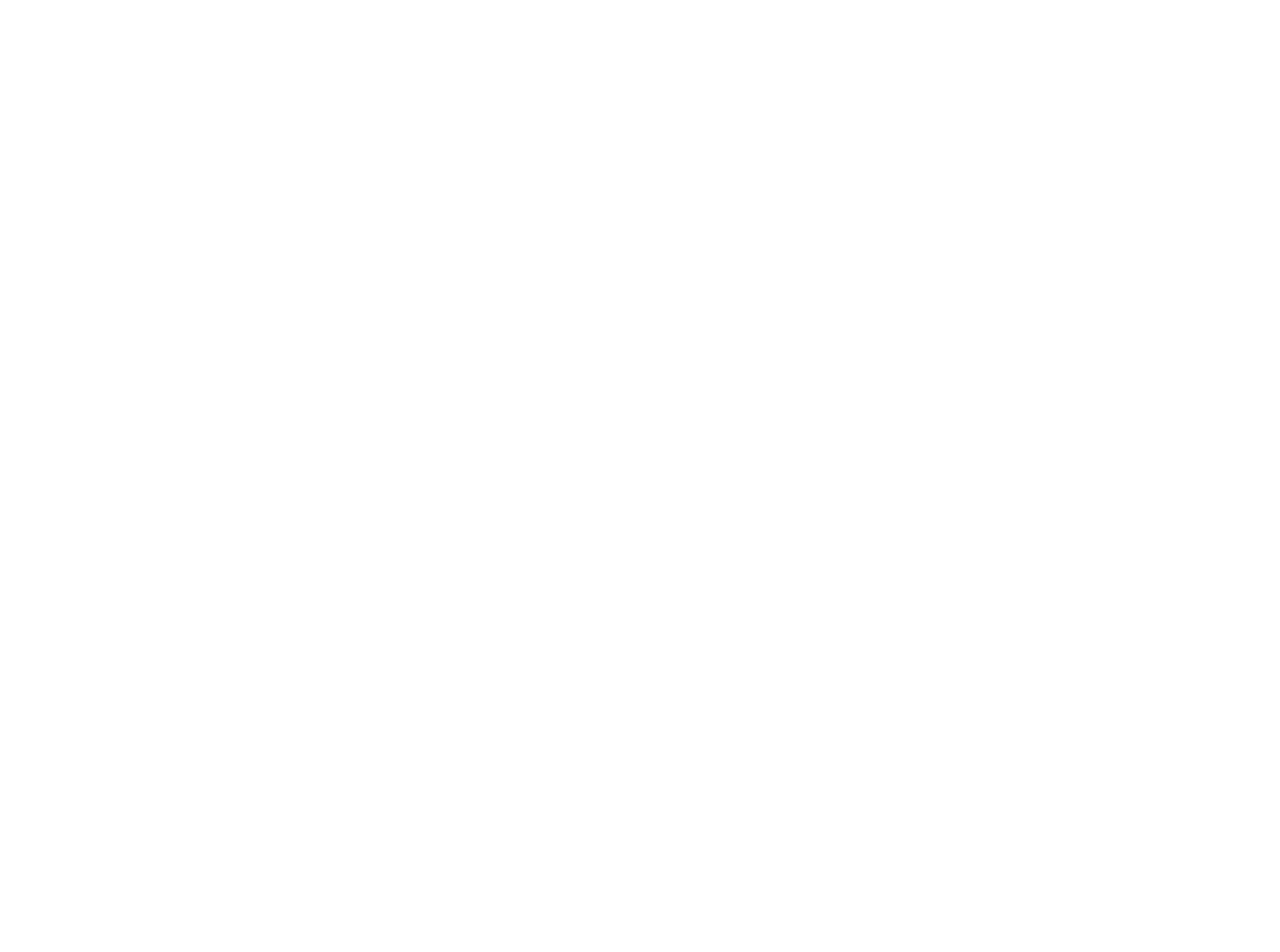
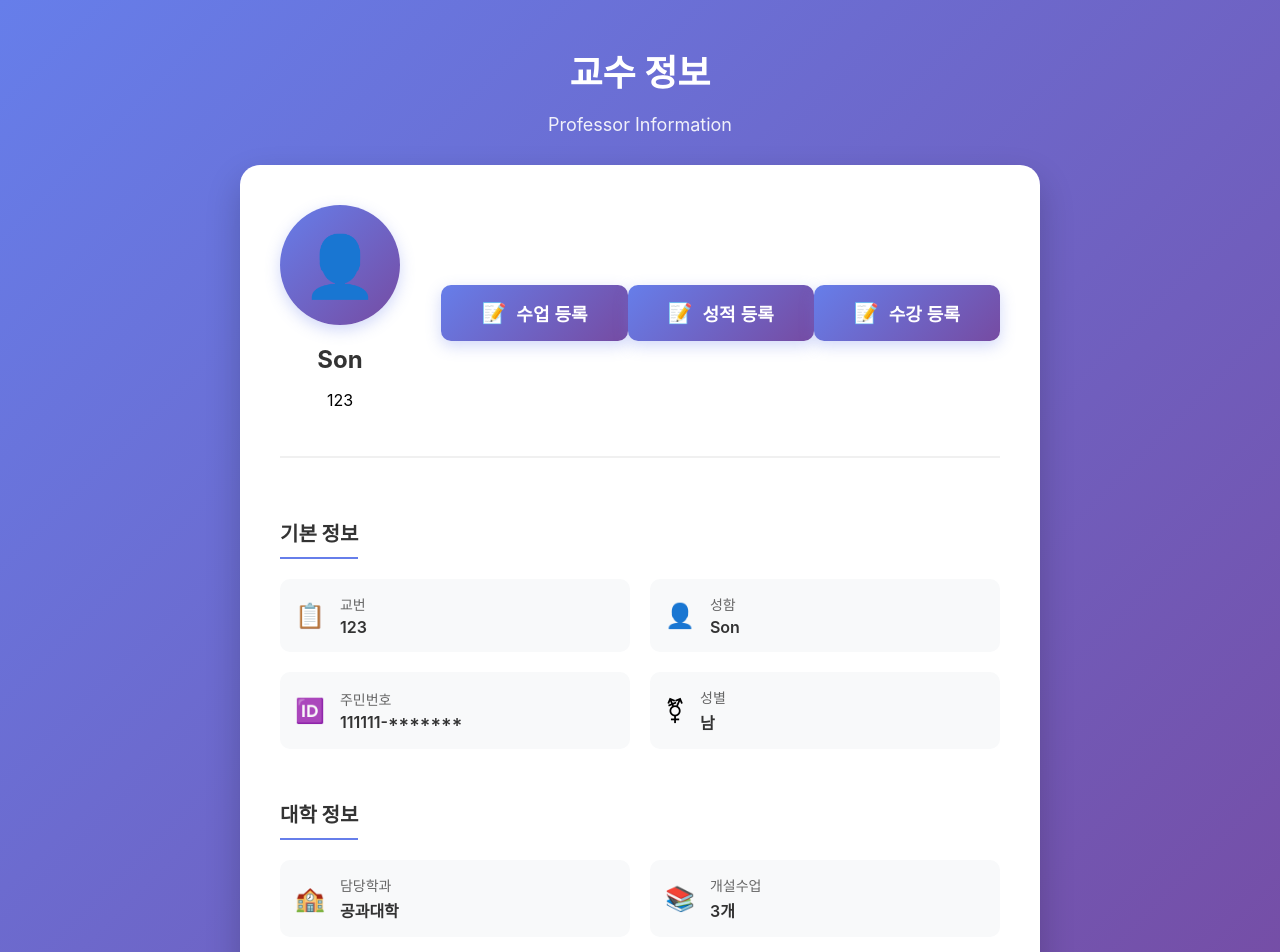
Before and after one commit to SeungJunLee-01/university, a React (Create React App) app in the folder front/tumb/: page /Professor/PfProfile in a window 1280 px wide. Before the commit this address had no page. Shown: the top 952 px of the page. Before the commit the page ends 800 px from the top, so only its background shows below. Built offline with nearby package versions, Linux system fonts and the light colour scheme.

Commit message:
로그인 수정, 교수프로필 완

```diff
--- a/front/tumb/src/App.js
+++ b/front/tumb/src/App.js
@@ -3,6 +3,10 @@
 import SignUp from './Pages/SignUp';
 import Profile from './Pages/Students/Profile';
 import Application from './Pages/Students/Application';
+import PfProfile from './Pages/Professor/PfProfile';
+import Addclass from './Pages/Professor/AddClass';
+import AddScore from './Pages/Professor/AddScore';
+import AddStu from './Pages/Professor/AddStu';
 
 const App = () => {
 
@@ -14,6 +18,10 @@
                 <Route path='/SignUp' element={<SignUp/>}/>
                 <Route path='/Students/Profile' element={<Profile/>}/>
                 <Route path='/Students/Application' element={<Application/>}/>
+                <Route path='/Professor/PfProfile' element={<PfProfile/>}/>
+                <Route path='/Professor/PfProfile/Addclass' element={<Addclass/>}/>
+                <Route path='/Professor/PfProfile/AddScore' element={<AddScore/>}/>
+                <Route path='/Professor/PfProfile/AddStu' element={<AddStu/>}/>
             </Routes>
           </BrowserRouter>
         </div>
--- a/front/tumb/src/Pages/Log_in.jsx
+++ b/front/tumb/src/Pages/Log_in.jsx
@@ -5,16 +5,28 @@
 function Log_in() {
     const navigate = useNavigate();
 
-    const id = '123';   //초기 아이디 비번 설정 나중에 지울것
-    const pw = '123';
+
+    const user = {id: '123',pw: '123',role: 'professor'}
+
 
     const [inputId, setInputid] = useState('');
     const [inputPw, setInputpw] = useState('');
 
+
     const idcheck = () => { //로그인 함수
-        if((id === inputId) && (pw === inputPw)) {
-            alert('로그인 완료');
-            navigate('/students/Profile');
+        if((user.id === inputId) && (user.pw === inputPw)) {
+            if(user.role == 'student'){
+                alert('로그인 완료');
+                navigate('/students/Profile');
+            }
+            else if(user.role == 'professor'){
+                alert('로그인 완료');
+                navigate('/professor/pfProfile');
+            }
+            else{
+                alert('로그인 실패');
+                alert('role error')
+            }
         }
         else
             alert('아이디 또는 비밀번호가 틀렸습니다.');
--- a/front/tumb/src/Pages/Professor/AddClass.jsx
+++ b/front/tumb/src/Pages/Professor/AddClass.jsx
@@ -0,0 +1,10 @@
+import React from "react";
+
+const Addclass = () => {
+    return(
+        <h1>hello class</h1>
+    );
+};
+
+
+export default Addclass;
--- a/front/tumb/src/Pages/Professor/AddScore.jsx
+++ b/front/tumb/src/Pages/Professor/AddScore.jsx
@@ -0,0 +1,10 @@
+import React from "react";
+
+const AddScore = () => {
+    return(
+        <h1>hello Score</h1>
+    );
+};
+
+
+export default AddScore;
--- a/front/tumb/src/Pages/Professor/AddStu.jsx
+++ b/front/tumb/src/Pages/Professor/AddStu.jsx
@@ -0,0 +1,10 @@
+import React from "react";
+
+const AddStu = () => {
+    return(
+        <h1>hello Stu</h1>
+    );
+};
+
+
+export default AddStu;
--- a/front/tumb/src/Pages/Professor/pfProfile.jsx
+++ b/front/tumb/src/Pages/Professor/pfProfile.jsx
@@ -2,33 +2,30 @@
 import { useNavigate } from 'react-router-dom';
 import './pfProfile.css';
 
-const pfProfile = () => {
+const PfProfile = () => {
     const navigate = useNavigate();
 
-    const app_link = () => {
-        navigate('/professor/AddClass');
+    const addClass_link = () => {
+        navigate('/Professor/PfProfile/Addclass');
+    }
+    const addScore_link = () => {
+        navigate('/Professor/PfProfile/AddScore');
+    }
+    const addStu_link = () => {
+        navigate('/Professor/PfProfile/AddStu');
     }
 
-    //학번, 한글성명, 주민번호 앞자리, 성별, 소속학과, 학년, 학적상태(재학, 휴학, 자퇴)
-    const {stu_num, stu_name, stu_per, stu_gen, stu_aff, stu_grade, stu_state}
-     = {stu_num: 566, stu_name: 'Lee', stu_per: 111111, stu_gen: '남', stu_aff: '컴공', stu_grade: 3, stu_state: '재학'};
+    //교수번호, 한글성명, 주민번호 앞자리, 성별, 소속학과
+    const {pf_num, pf_name, pf_per, pf_gen, pf_aff, pf_class}
+     = {pf_num: 123, pf_name: 'Son', pf_per: 111111, pf_gen: '남', pf_aff: '공과대학', pf_class:'3'};
 
-    // 학적 상태에 따른 클래스명 결정
-    const getStatusClass = (status) => {
-        switch(status) {
-            case '재학': return 'status-active';
-            case '휴학': return 'status-leave';
-            case '자퇴': return 'status-quit';
-            default: return '';
-        }
-    };
 
     return(
         <div className="profile-container">
             <div className="profile-wrapper">
                 <div className="profile-header">
-                    <h1>학생 정보</h1>
-                    <p>Student Information</p>
+                    <h1>교수 정보</h1>
+                    <p>Professor Information</p>
                 </div>
 
                 <div className="profile-card">
@@ -37,13 +34,29 @@
                             <div className="avatar-placeholder">
                                 <span>👤</span>
                             </div>
-                            <h2>{stu_name}</h2>
-                            <p className="student-number">{stu_num}</p>
+                            <h2>{pf_name}</h2>
+                            <p className="professor-number">{pf_num}</p>
                         </div>
-
-                        <div className={`status-badge ${getStatusClass(stu_state)}`}>
-                            {stu_state}
+                       <div className="profile-actions">
+                        <div className="profile-actions">
+                            <button className='application_button' onClick={addClass_link}>
+                                <span className="button-icon">📝</span>
+                                수업 등록
+                            </button>
                         </div>
+                        <div className="profile-actions">
+                            <button className='application_button' onClick={addScore_link}>
+                                <span className="button-icon">📝</span>
+                                성적 등록
+                            </button>
+                        </div>
+                        <div className="profile-actions">
+                            <button className='application_button' onClick={addStu_link}>
+                                <span className="button-icon">📝</span>
+                                수강 등록
+                            </button>
+                        </div>
+                    </div>
                     </div>
 
                     <div className="profile-info">
@@ -53,69 +66,53 @@
                                 <div className="info-item">
                                     <span className="info-icon">📋</span>
                                     <div className="info-content">
-                                        <span className="info-label">학번</span>
-                                        <span className="info-value">{stu_num}</span>
+                                        <span className="info-label">교번</span>
+                                        <span className="info-value">{pf_num}</span>
                                     </div>
                                 </div>
                                 <div className="info-item">
                                     <span className="info-icon">👤</span>
                                     <div className="info-content">
-                                        <span className="info-label">이름</span>
-                                        <span className="info-value">{stu_name}</span>
+                                        <span className="info-label">성함</span>
+                                        <span className="info-value">{pf_name}</span>
                                     </div>
                                 </div>
                                 <div className="info-item">
                                     <span className="info-icon">🆔</span>
                                     <div className="info-content">
                                         <span className="info-label">주민번호</span>
-                                        <span className="info-value">{stu_per}-*******</span>
+                                        <span className="info-value">{pf_per}-*******</span>
                                     </div>
                                 </div>
                                 <div className="info-item">
                                     <span className="info-icon">⚧</span>
                                     <div className="info-content">
                                         <span className="info-label">성별</span>
-                                        <span className="info-value">{stu_gen}</span>
+                                        <span className="info-value">{pf_gen}</span>
                                     </div>
                                 </div>
                             </div>
                         </div>
 
                         <div className="info-section">
-                            <h3>학적 정보</h3>
+                            <h3>대학 정보</h3>
                             <div className="info-grid">
                                 <div className="info-item">
                                     <span className="info-icon">🏫</span>
                                     <div className="info-content">
-                                        <span className="info-label">소속학과</span>
-                                        <span className="info-value">{stu_aff}</span>
+                                        <span className="info-label">담당학과</span>
+                                        <span className="info-value">{pf_aff}</span>
                                     </div>
                                 </div>
                                 <div className="info-item">
                                     <span className="info-icon">📚</span>
                                     <div className="info-content">
-                                        <span className="info-label">학년</span>
-                                        <span className="info-value">{stu_grade}학년</span>
-                                    </div>
-                                </div>
-                                <div className="info-item">
-                                    <span className="info-icon">✅</span>
-                                    <div className="info-content">
-                                        <span className="info-label">학적상태</span>
-                                        <span className={`info-value ${getStatusClass(stu_state)}`}>
-                                            {stu_state}
-                                        </span>
+                                        <span className="info-label">개설수업</span>
+                                        <span className="info-value">{pf_class}개</span>
                                     </div>
                                 </div>
                             </div>
                         </div>
-                    </div>
-
-                    <div className="profile-actions">
-                        <button className='application_button' onClick={app_link}>
-                            <span className="button-icon">📝</span>
-                            수강신청
-                        </button>
                     </div>
                 </div>
 
@@ -129,4 +126,4 @@
     );
 };
 
-export default Profile;
+export default PfProfile;
```
